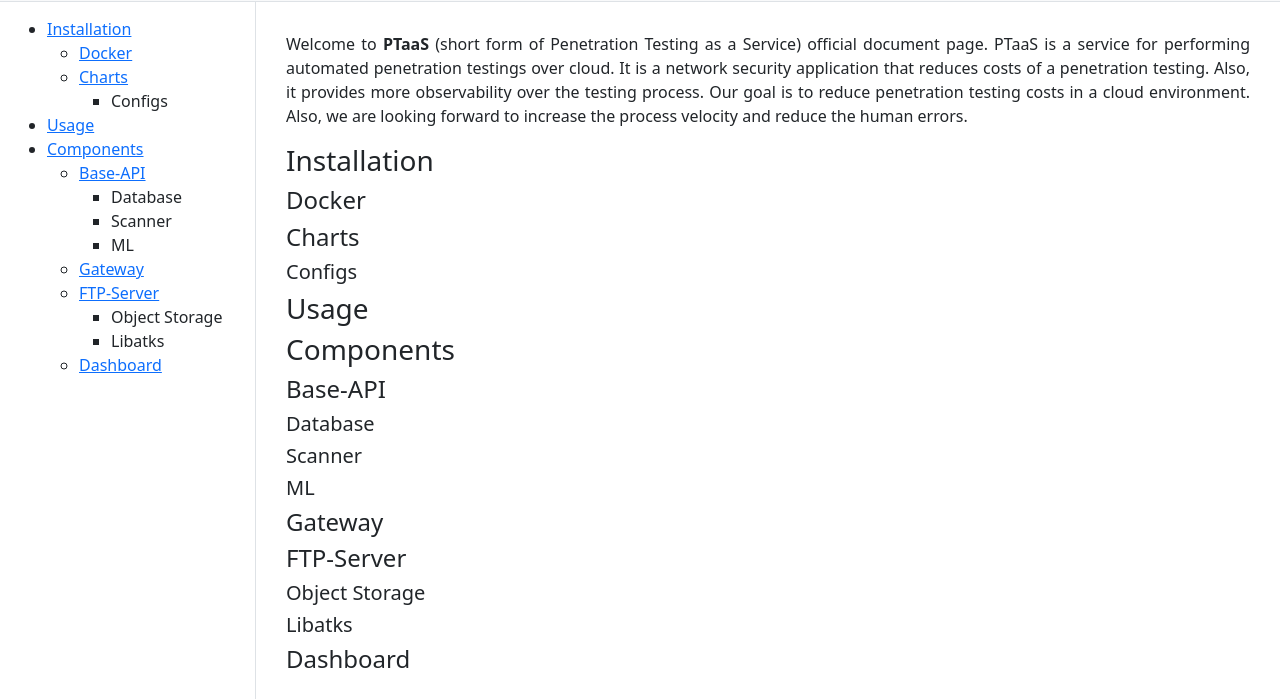
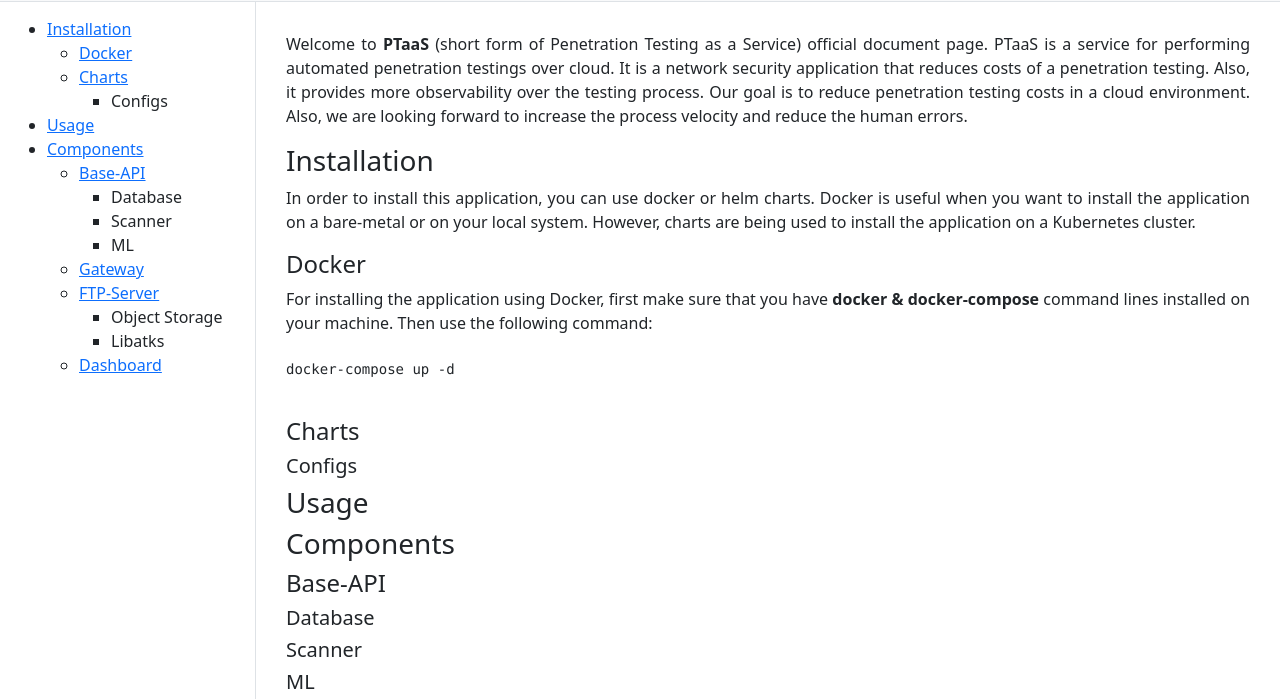
Before and after one commit to ptaas-tool/docs, a plain HTML site: page index.html in a window 1280 px wide. Shown: the part 75-774 px from the top of the page. Drawn offline with nearby package versions, Linux system fonts and the light colour scheme.

Commit message:
init: install

```diff
--- a/index.html
+++ b/index.html
@@ -71,8 +71,20 @@
                 <div id="sec-installation" class="h3">
                     Installation
                 </div>
+                <div class="mb-3">
+                    In order to install this application, you can use docker or helm charts. Docker is useful when you want to install
+                    the application on a bare-metal or on your local system. However, charts are being used to install the application
+                    on a Kubernetes cluster.
+                </div>
                 <div id="sec-docker" class="h4">
                     Docker
+                </div>
+                <div class="mb-3">
+                    For installing the application using Docker, first make sure that you have <b>docker & docker-compose</b> command lines
+                    installed on your machine. Then use the following command:<br /><br />
+                    <pre>
+docker-compose up -d
+                    </pre>
                 </div>
                 <div id="sec-charts" class="h4">
                     Charts
```
